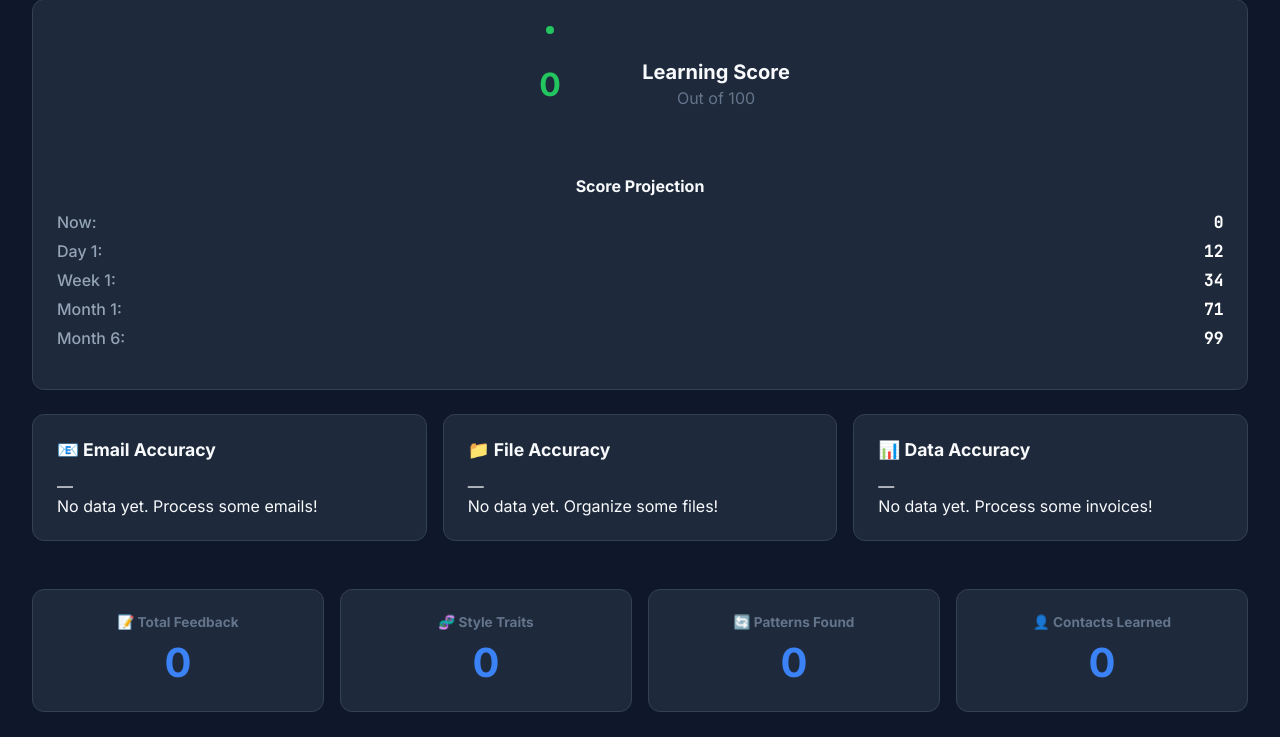
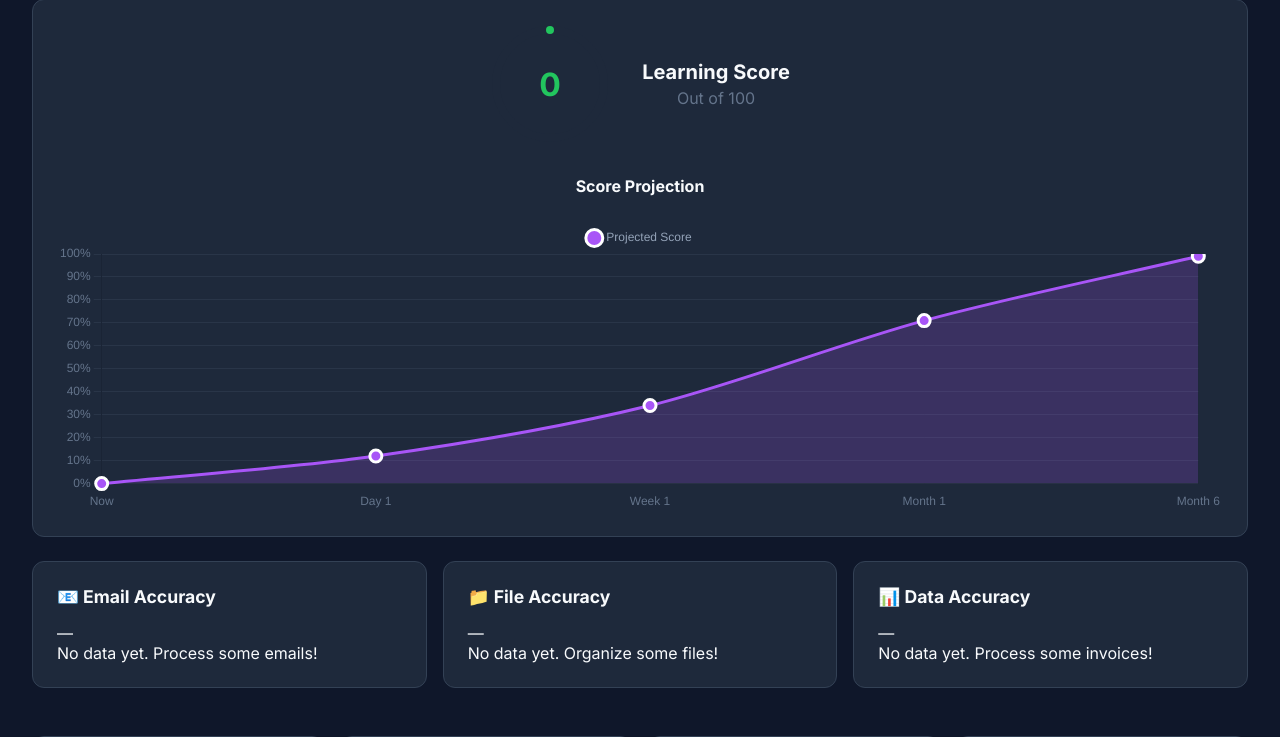
Before and after one commit to ravikumarve/OfficeGhost, a Flask app: template Dashboard/templates/learning.html in a window 1280 px wide. Shown: the part 123-860 px from the top of the page. Run offline with Flask 3, Linux system fonts and the light colour scheme; the template is opened without the code that fills it, so the values that code supplies are empty.

Commit message:
Add Chart.js line chart for score projection on Learning page
- Replace projection grid with line chart showing Now, Day 1, Week 1, Month 1, Month 6
- Purple gradient fill under projected line
- Green dashed line for historical scores if data exists
- Add score_history table to track learning progress

```diff
--- a/Dashboard/static/style.css
+++ b/Dashboard/static/style.css
@@ -909,3 +909,11 @@ main.with-sidebar {
     outline: none;
     border-color: var(--accent);
 }
+
+/* Score Chart */
+.chart-container {
+    position: relative;
+    height: 300px;
+    width: 100%;
+    margin-top: 1rem;
+}
--- a/Dashboard/templates/learning.html
+++ b/Dashboard/templates/learning.html
@@ -30,27 +30,8 @@
 
     <div class="score-timeline">
         <h4>Score Projection</h4>
-        <div class="projection-grid">
-            <div class="projection-row">
-                <span class="proj-label">Now:</span>
-                <span class="proj-value">{{ report.learning_score|default(0) }}</span>
-            </div>
-            <div class="projection-row">
-                <span class="proj-label">Day 1:</span>
-                <span class="proj-value">12</span>
-            </div>
-            <div class="projection-row">
-                <span class="proj-label">Week 1:</span>
-                <span class="proj-value">34</span>
-            </div>
-            <div class="projection-row">
-                <span class="proj-label">Month 1:</span>
-                <span class="proj-value">71</span>
-            </div>
-            <div class="projection-row">
-                <span class="proj-label">Month 6:</span>
-                <span class="proj-value">99</span>
-            </div>
+        <div class="chart-container">
+            <canvas id="scoreChart"></canvas>
         </div>
     </div>
 </div>
@@ -163,4 +144,115 @@
     </table>
 </div>
 {% endif %}
+
+<script src="https://cdn.jsdelivr.net/npm/chart.js"></script>
+<script>
+document.addEventListener('DOMContentLoaded', function() {
+    const ctx = document.getElementById('scoreChart').getContext('2d');
+
+    const currentScore = {{ report.learning_score|default(0) }};
+
+    // Historical data from learning system
+    const historicalData = {{ report.history|default([]) }};
+
+    // Projection data
+    const labels = ['Now', 'Day 1', 'Week 1', 'Month 1', 'Month 6'];
+    const projectionData = [currentScore, 12, 34, 71, 99];
+
+    // Create historical line if data exists
+    let historicalLabels = [];
+    let historicalScores = [];
+    if (historicalData && historicalData.length > 0) {
+        historicalData.forEach(h => {
+            historicalLabels.push(h.date);
+            historicalScores.push(h.score);
+        });
+        // Add current point to historical
+        historicalLabels.push('Now');
+        historicalScores.push(currentScore);
+    }
+
+    const datasets = [{
+        label: 'Projected Score',
+        data: projectionData,
+        borderColor: '#a855f7',
+        backgroundColor: 'rgba(168, 85, 247, 0.2)',
+        fill: true,
+        tension: 0.3,
+        pointBackgroundColor: '#a855f7',
+        pointBorderColor: '#fff',
+        pointRadius: 6,
+        pointHoverRadius: 8,
+        borderWidth: 3
+    }];
+
+    if (historicalScores.length > 1) {
+        // Pad historical data to match projection length
+        const paddedHistorical = [...historicalScores];
+        while (paddedHistorical.length < labels.length) {
+            paddedHistorical.push(null);
+        }
+        datasets.push({
+            label: 'Historical Score',
+            data: paddedHistorical.slice(0, labels.length),
+            borderColor: '#22c55e',
+            backgroundColor: 'transparent',
+            fill: false,
+            tension: 0.2,
+            pointBackgroundColor: '#22c55e',
+            pointBorderColor: '#fff',
+            pointRadius: 5,
+            pointHoverRadius: 7,
+            borderWidth: 2,
+            borderDash: [5, 5]
+        });
+    }
+
+    new Chart(ctx, {
+        type: 'line',
+        data: {
+            labels: labels,
+            datasets: datasets
+        },
+        options: {
+            responsive: true,
+            maintainAspectRatio: false,
+            plugins: {
+                legend: {
+                    display: true,
+                    position: 'top',
+                    labels: {
+                        color: '#94a3b8',
+                        usePointStyle: true,
+                        padding: 20
+                    }
+                }
+            },
+            scales: {
+                y: {
+                    beginAtZero: true,
+                    max: 100,
+                    grid: {
+                        color: 'rgba(148, 163, 184, 0.1)'
+                    },
+                    ticks: {
+                        color: '#64748b',
+                        callback: function(value) {
+                            return value + '%';
+                        }
+                    }
+                },
+                x: {
+                    grid: {
+                        display: false
+                    },
+                    ticks: {
+                        color: '#64748b'
+                    }
+                }
+            }
+        }
+    });
+});
+</script>
 {% endblock %}
```
Also changed, not shown: Learning/memory.py (+28 -0 lines).
